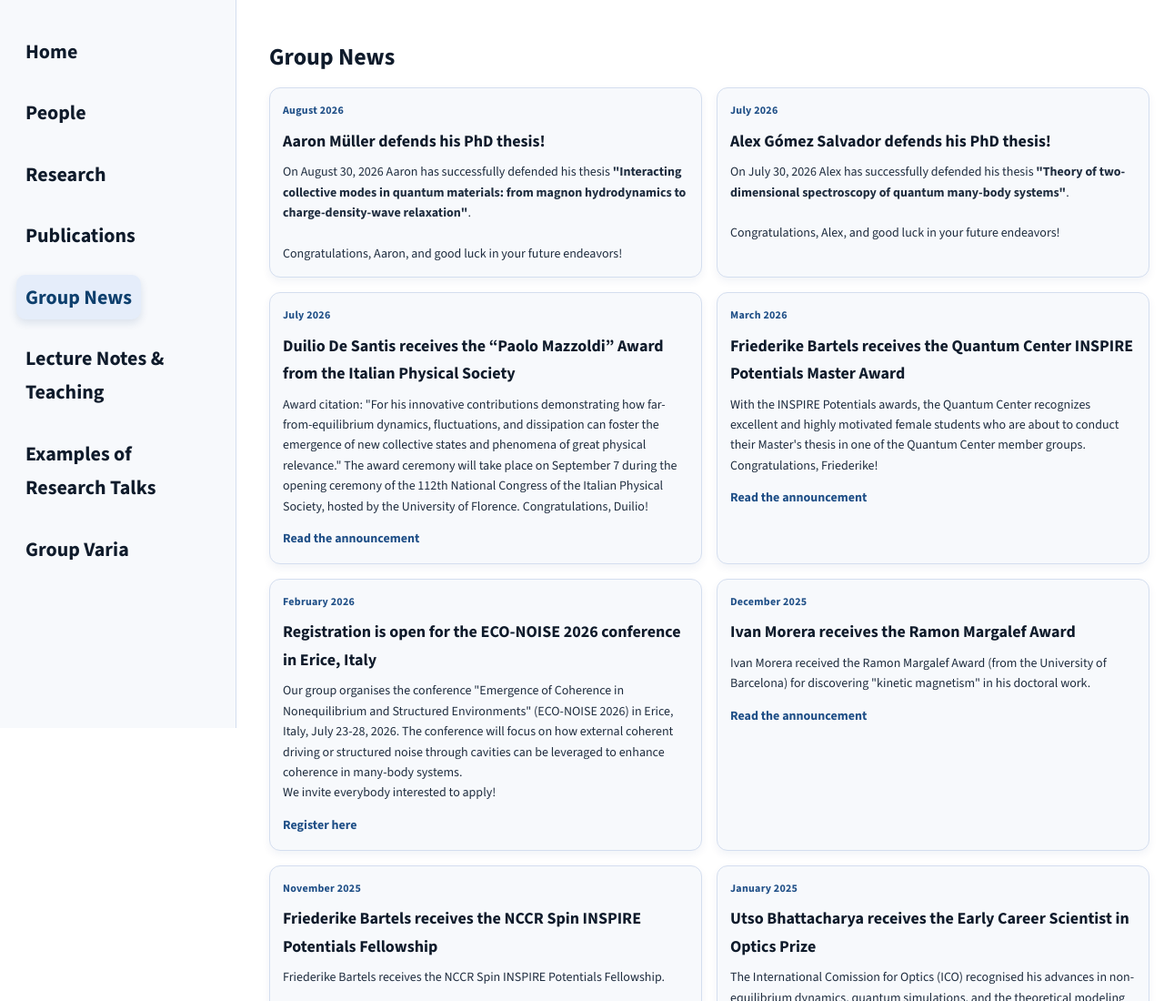
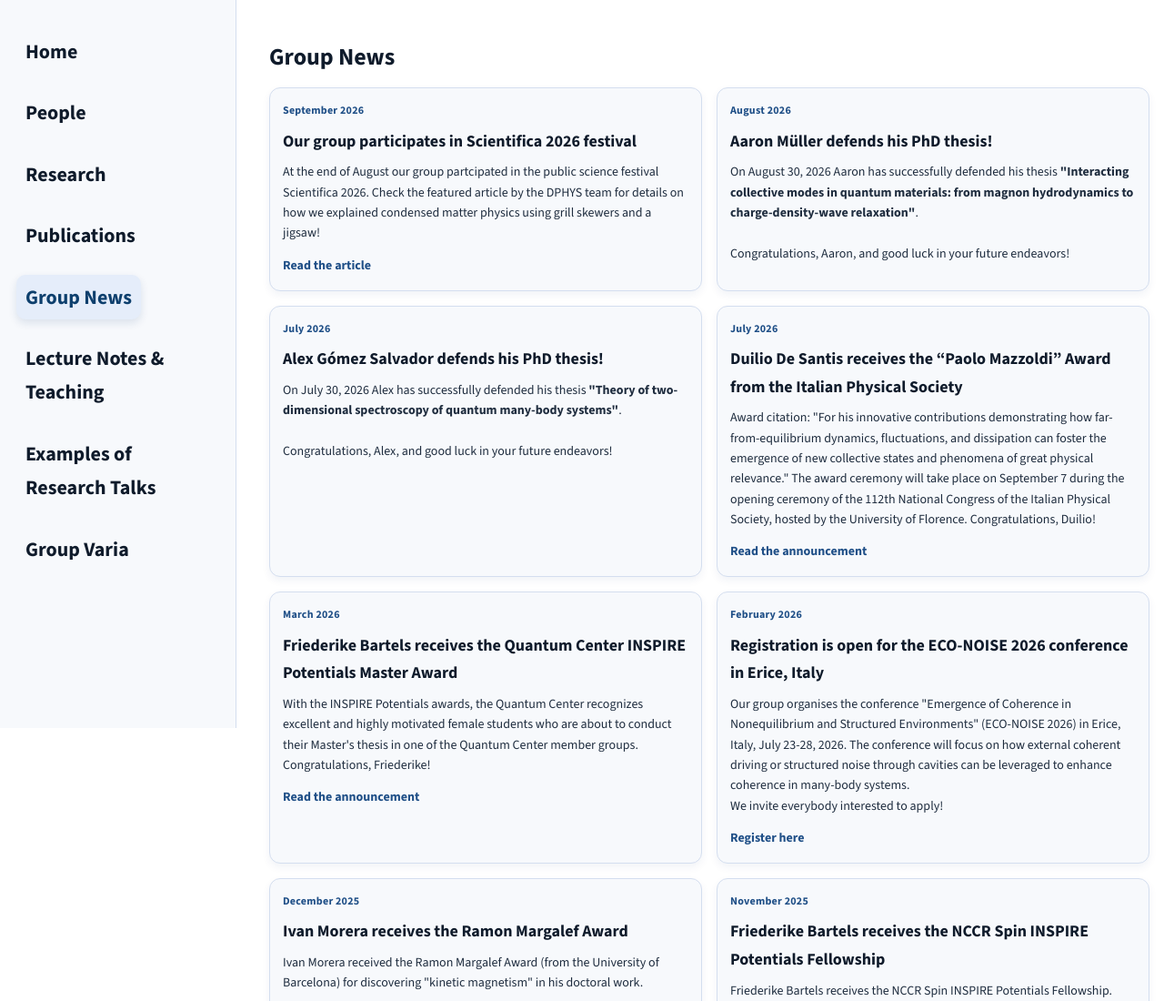
Before and after one commit to ilonadem/demlergroup, a plain HTML site: page group-news.html in a window 1280 px wide. Shown: the top 1100 px of the page at 91% size. Drawn offline with nearby package versions, Linux system fonts and the light colour scheme.

Commit message:
Add Scientifica news

```diff
--- a/group-news.html
+++ b/group-news.html
@@ -17,6 +17,17 @@
       <section class="news-section">
         <h1>Group News</h1>
           <div class="news-list">
+
+            <article class="news-card">
+            <p class="news-date">September 2026</p>
+            <h2>Our group participates in Scientifica 2026 festival</h2>
+            <p class="news-body">
+              At the end of August our group partcipated in the public science festival Scientifica 2026. Check the featured article by the DPHYS team for details on how we explained condensed matter physics using grill skewers and a jigsaw!
+            </p>
+            <a class="news-link" href="https://www.phys.ethz.ch/news-and-events/d-phys-news/2026/09/what-a-jigsaw-and-wooden-grill-skewers-have-in-common.html" target="_blank" rel="noopener noreferrer">
+              Read the article
+            </a>
+          </article>
 
           <article class="news-card">
             <p class="news-date">August 2026</p>
```
